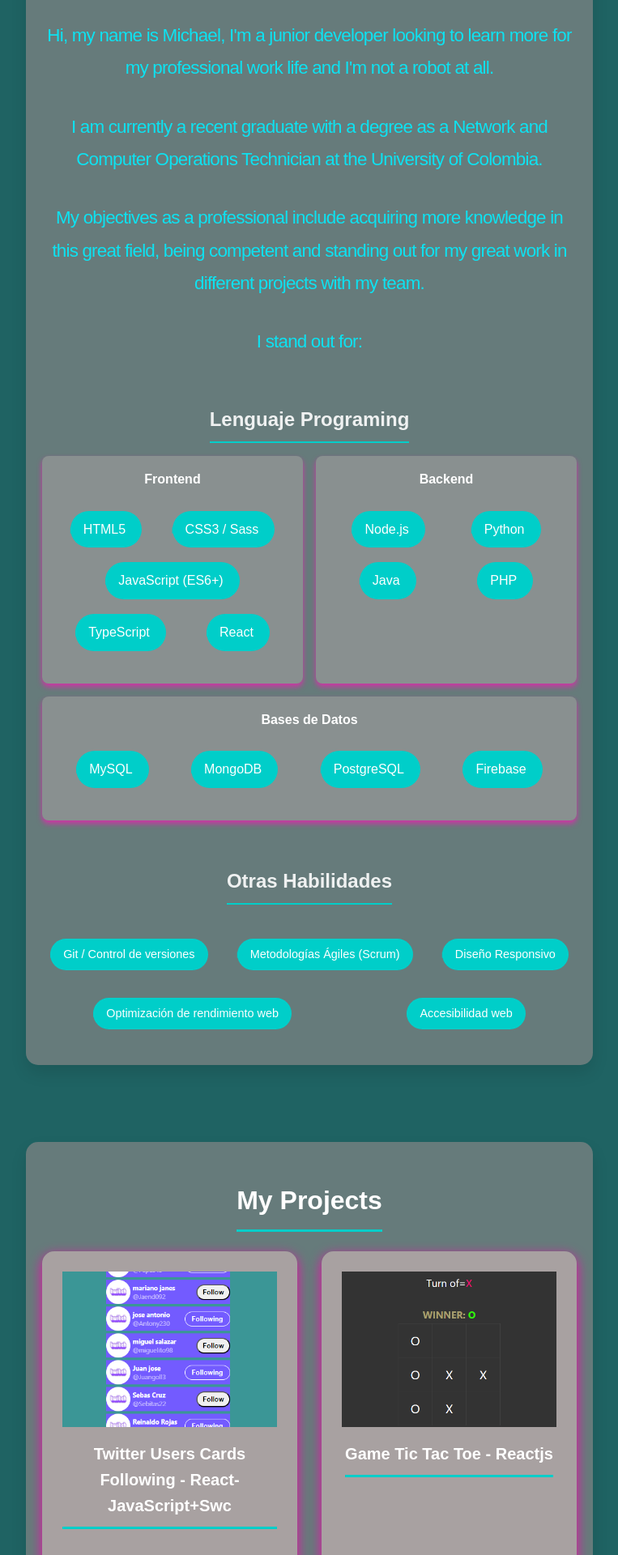
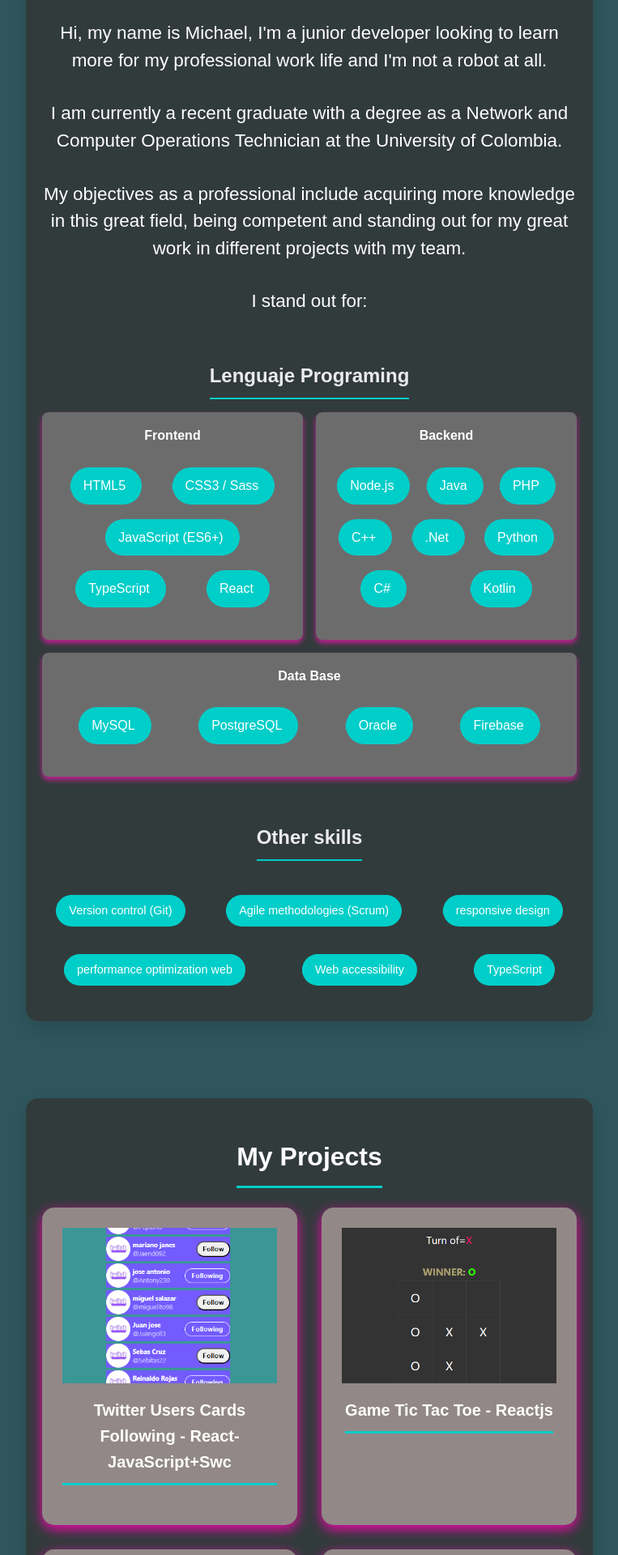
Before and after one commit to MaicolAvila00/Portfolio_versions, a React (Vite) app: page / in a window 1280 px wide. Shown: the part 280-2200 px from the top of the page at 81% size, without its empty margins (258-1021 px from the left). Built offline with nearby package versions, Linux system fonts and the light colour scheme.

Commit message:
New Code

```diff
--- a/src/AboutMe.jsx
+++ b/src/AboutMe.jsx
@@ -1,6 +1,7 @@
 import React from 'react';
 
 const AboutMe = () => {
+  //Section About Me
   return (
     <div className="about-me">
       <h2>About Me</h2>
@@ -12,6 +13,7 @@ const AboutMe = () => {
       <div className="skills-section">
         <h3>Lenguaje Programing</h3>
         <div className="skills-container">
+
           <div className="skill-category">
             <h4>Frontend</h4>
             <ul>
@@ -22,35 +24,45 @@ const AboutMe = () => {
               <li>React</li>
             </ul>
           </div>
+
           <div className="skill-category">
             <h4>Backend</h4>
             <ul>
               <li>Node.js</li>
-              <li>Python</li>
               <li>Java</li>
               <li>PHP</li>
+              <li>C++</li>
+              <li>.Net</li>
+              <li>Python</li>
+              <li>C#</li>
+              <li>Kotlin</li>
+
             </ul>
           </div>
+
           <div className="skill-category">
-            <h4>Bases de Datos</h4>
+            <h4>Data Base</h4>
             <ul>
               <li>MySQL</li>
-              <li>MongoDB</li>
               <li>PostgreSQL</li>
+              <li>Oracle</li>
               <li>Firebase</li>
             </ul>
           </div>
+
         </div>
       </div>
 
       <div className="additional-skills">
-        <h3>Otras Habilidades</h3>
+        <h3>Other skills</h3>
         <ul>
-          <li>Git / Control de versiones</li>
-          <li>Metodologías Ágiles (Scrum)</li>
-          <li>Diseño Responsivo</li>
-          <li>Optimización de rendimiento web</li>
-          <li>Accesibilidad web</li>
+          <li>Version control (Git)</li>
+          <li>Agile methodologies (Scrum)</li>
+          <li>responsive design</li>
+          <li>performance optimization web</li>
+          <li>Web accessibility</li>
+          <li>TypeScript</li>
+
         </ul>
       </div>
     </div>
--- a/src/Contact.jsx
+++ b/src/Contact.jsx
@@ -1,9 +1,10 @@
 import React, { useState } from 'react';
+
 
 const Contact = () => {
   const linkedInUrl = "https://www.linkedin.com/in/maicol%C3%A1vila-developer-junior/";
   const GitHub = "https://github.com/MaicolAvila00";
-  const DownloadCurriculum = 'Curriculum Maicol Avila';
+  const DownloadCurriculum = "/public/pdf/Curriculum Maicol Avila.pdf"; // Asigna la ruta del archivo PDF a la constante
   const {email} = useState('maicol4vila00@gmail.com');
 
   const handleCopyEmail = () => {
@@ -32,9 +33,9 @@ const Contact = () => {
       <div className="social-links">
         <a href={linkedInUrl} target="_blank" rel="noopener noreferrer">LinkedIn</a>
         <a href={GitHub} target="_blank" rel="noopener noreferrer">GitHub</a>
-        <a href={'./pdfs/'+DownloadCurriculum+ '.pdf'} download={DownloadCurriculum+'.pdf'} className='btn-download'>
+        <a href={DownloadCurriculum} download="Curriculum Maicol Avila.pdf" className='btn-download'>
         Download Curriculum
-        </a>
+      </a>
       </div>
     </div>
   );
--- a/src/Projects.jsx
+++ b/src/Projects.jsx
@@ -5,41 +5,50 @@ import PersonList from './assets/img/PersonList.png';
 import TwitterCards from './assets/img/TwitterCards.png';
 import PageWeb from './assets/img/PageWeb.png';
 
-
 //Cards for projects
 const Projects = () => {
   const projects = [
-    { title: "Twitter Users Cards Following - React-JavaScript+Swc",
+
+    { card:{
+      title: "Twitter Users Cards Following - React-JavaScript+Swc",
       image: TwitterCards,
       link: 'https://twitter-cards-nine.vercel.app/'
     },
+    },
 
-    { title: " Game Tic Tac Toe - Reactjs",
+    { card:{
+      title: " Game Tic Tac Toe - Reactjs",
       image: GameImage,
       link: 'https://game-topaz-gamma.vercel.app/'
     },
+    },
 
-    { title: " List Person for database- React-TypeScript",
+    { card: {
+      title: " List Person for database- React-TypeScript",
       image: PersonList,
       link: 'https://types-tau.vercel.app/'
     },
+    },
 
-    { title: " This Page 'My Portofolio'",
+    {card: {
+       title: " This Page 'My Portofolio'",
       image: PageWeb,
       link: 'https://types-tau.vercel.app/'
     },
+    }
    ];
 
    return (
     <div className="projects">
       <h2>My Projects</h2>
       <div className="project-list">
-        {projects.map((project, index) => (
-            <a href={project.link} target="_blank" rel="noopener noreferrer"
-            key={index} className="project-card">
-            <img src={project.image} alt={project.title} className="project-image" />
+
+        {projects.map((element) => (
+            <a href={element.card.link} target="_blank" rel="noopener noreferrer"
+            key={element.card} className="project-card">
+            <img src={element.card.image} alt={element.card.title} className="project-image" />
             <div className="project-overlay">
-              <h2 className="project-title">{project.title}</h2>
+              <h2 className="project-title">{element.card.title}</h2>
 
             </div>
           </a>
@@ -48,5 +57,4 @@ const Projects = () => {
     </div>
   );
 };
-
 export default Projects;
--- a/src/index.css
+++ b/src/index.css
@@ -1,10 +1,10 @@
 :root {
-  --primary-color: #6c5ce7c0;
+  --primary-color: #2D7D87;
   --secondary-color: #00cec9;
   --accent-color: #fd79a8;
-  --background-color: #1f6363;
+  --background-color: #2E565C;
   --text-color: #2d3436;
-  --card-background: #868686b0;
+  --card-background:#323B3C;
 }
 
 body {
@@ -96,12 +96,7 @@ h2 {
   display: inline-block;
 }
 
-/* Sobre mí */
-.about-me p {
-  letter-spacing: -0.8px;
-  font-size: 1.1rem;
-  line-height: 1.8;
-}
+/*About me */
 
 .about-me ul {
   list-style-type: none;
@@ -127,10 +122,12 @@ h2 {
 }
 /* Estilos para AboutMe */
 .about-me p {
-  color: rgba(3, 238, 255, 0.897);
+  color: rgb(255, 255, 255);
   font-size: 1.4rem;
-  line-height: 1.8;
+  line-height: 1.5;
   margin-bottom: 2rem;
+  text-align: center;
+
 }
 
 .skills-section, .additional-skills {
```
Also changed, not shown: 1 other file (tests, documents, lock files or other folders).
